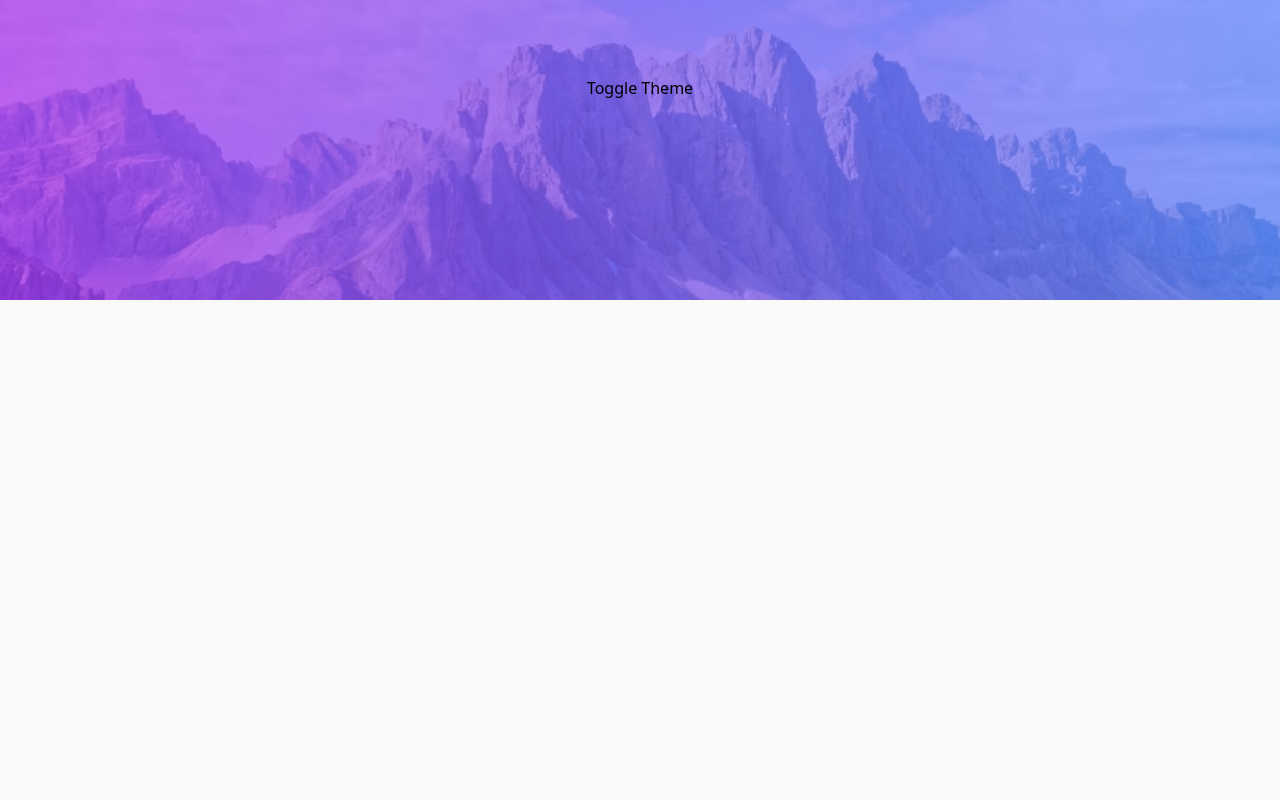
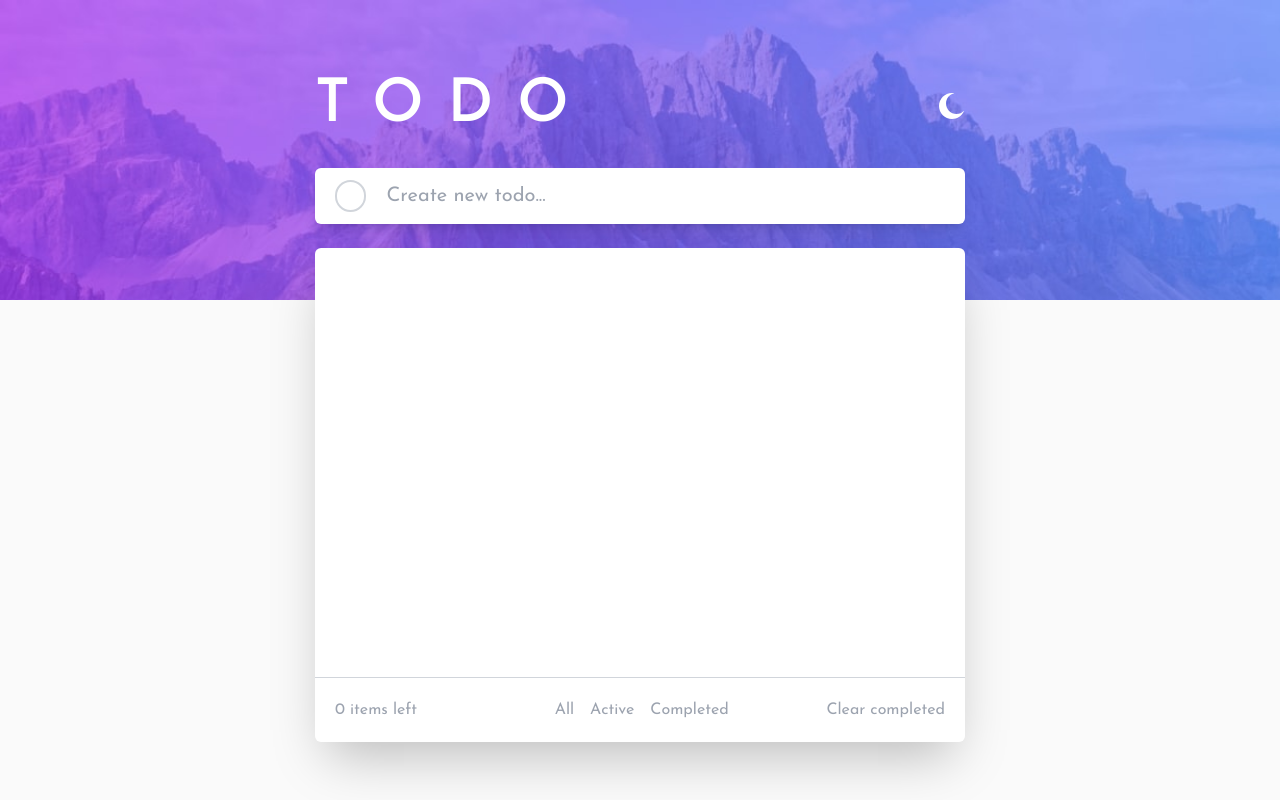
Before and after one commit to smitvalture/To-Do-Website, a React (Vite) app: page / in a window 1280 px wide. Built offline with nearby package versions, Linux system fonts and the light colour scheme.

Commit message:
design done

```diff
--- /dev/null
+++ b/src/components/Tasks.jsx
@@ -0,0 +1,18 @@
+import React, { useState } from 'react'
+import icon_check from '../assets/images/icon-check.svg';
+
+const Tasks = ({ item, isDarkMode }) => {
+
+    const [toggle, setToggle] = useState(false);
+
+    return (
+        <>
+            <button onClick={() => setToggle(!toggle)} className={`w-8 h-8 flex justify-center items-center rounded-full ${toggle && "bg-gradient-to-br"} from-[#7bbbf9] to-[#9e7fec] border-2 ${isDarkMode ? "border-[#353648]" : "border-gray-300]"}`}>
+                {toggle && <img src={icon_check} alt="icon check" />}
+            </button>
+            <p className={`ml-2 ${toggle && "line-through"}`}>{item}</p>
+        </>
+    )
+}
+
+export default Tasks
--- a/src/index.css
+++ b/src/index.css
@@ -1,5 +1,14 @@
-@import url("https://fonts.googleapis.com/css2?family=Manrope:wght@200;300;400;500;600;700;800&display=swap");
+@import url("https://fonts.googleapis.com/css2?family=Josefin+Sans:ital,wght@0,100;0,200;0,300;0,400;0,500;0,600;0,700;1,100;1,200;1,300;1,400;1,500;1,600;1,700&display=swap");
 
 @tailwind base;
 @tailwind components;
 @tailwind utilities;
+
+.scrollbar-hide {
+	scrollbar-width: none; /* Firefox */
+	-ms-overflow-style: none; /* Internet Explorer 10+ */
+}
+
+.scrollbar-hide::-webkit-scrollbar {
+	display: none; /* Safari and Chrome */
+}
--- a/src/pages/Home.jsx
+++ b/src/pages/Home.jsx
@@ -1,9 +1,16 @@
 import React, { useState, useEffect } from 'react';
 import bg_img_light from '../assets/images/bg-desktop-light.jpg';
 import bg_img_dark from '../assets/images/bg-desktop-dark.jpg';
+import icon_sun from '../assets/images/icon-sun.svg';
+import icon_moon from '../assets/images/icon-moon.svg';
+import icon_check from '../assets/images/icon-check.svg';
+import Tasks from '../components/Tasks';
 
 const Home = () => {
   const [isDarkMode, setIsDarkMode] = useState(false);
+  const [toggle, setToggle] = useState(false);
+  const [input, setInput] = useState("");
+  const [list, setList] = useState([]);
 
   useEffect(() => {
     const prefersDarkMode = window.matchMedia('(prefers-color-scheme: dark)').matches;
@@ -16,8 +23,16 @@ const Home = () => {
     document.documentElement.classList.toggle('dark');
   };
 
+  const handleSubmit = (e) => {
+    e.preventDefault();
+    if (input) {
+      setList([...list, input]);
+      setInput("");
+    }
+  };
+
   return (
-    <section className='w-screen h-screen flex flex-col justify-center items-center bg-[#d6e0ed]'>
+    <section className='w-screen h-screen flex flex-col justify-center items-center bg-[#d6e0ed] font-Josefin'>
       <div className='relative w-full h-3/5 flex justify-center items-center overflow-hidden'>
         <img
           src={isDarkMode ? bg_img_dark : bg_img_light}
@@ -26,8 +41,49 @@ const Home = () => {
         />
       </div>
       <div className={`relative w-full h-full flex justify-center ${isDarkMode ? "bg-[#1e1e28]" : "bg-[#fafafa]"}`}>
-        <div className='absolute -top-56 max-w-[700px] w-full h-full flex flex-col items-center'>
-          <button onClick={toggleTheme}>Toggle Theme</button>
+        <div className='absolute -top-56 max-w-[650px] w-full h-full gap-6 flex flex-col items-center'>
+          <div className='w-full flex justify-between items-center'>
+            <h1 className={`text-${isDarkMode ? "gray-300" : "white"} text-6xl font-semibold tracking-[24px]`}>TODO</h1>
+            <button onClick={toggleTheme}>
+              {
+                <img src={isDarkMode ? icon_sun : icon_moon} alt="theme icon" />
+              }
+            </button>
+          </div>
+
+          <form onSubmit={handleSubmit} className={`w-full h-16 px-5 py-3 shadow-lg mt-2 flex gap-5 justify-center items-center ${isDarkMode ? "bg-[#2a2b3d]" : "bg-white"} rounded-md`}>
+            <button onClick={() => setToggle(!toggle)} type='button' className={`w-[34px] h-8 flex justify-center items-center rounded-full ${toggle && "bg-gradient-to-br"} from-[#7bbbf9] to-[#9e7fec] border-2 ${isDarkMode ? "border-[#353648]" : "border-gray-300"}`}>
+              {toggle && <img src={icon_check} alt="icon check" />}
+            </button>
+            <input
+              className={`w-full h-full ${isDarkMode ? "text-gray-300" : "text-gray-500"} text-xl bg-transparent outline-none`}
+              type="text"
+              name="new_task"
+              id="new_task"
+              placeholder='Create new todo...'
+              value={input}
+              onChange={(e) => setInput(e.target.value)}
+            />
+          </form>
+
+          <div className={`w-full min-h-[calc(100%-6px)] rounded-md shadow-2xl flex flex-col justify-between ${isDarkMode ? "bg-[#2a2b3d]" : "bg-white"}`}>
+            <div className='overflow-y-scroll scrollbar-hide scroll-smooth'>
+              {list.map((item, index) => (
+                <div key={index} className={`p-5 text-xl border-b flex gap-3 items-center ${isDarkMode ? "text-gray-300 border-gray-700" : "text-gray-700 border-gray-300"}`}>
+                  <Tasks item={item} isDarkMode={isDarkMode} />
+                </div>
+              ))}
+            </div>
+            <div className={`w-full p-5 flex justify-between border-t ${isDarkMode ? "text-gray-500 border-gray-700" : "text-gray-400 border-gray-300"}`}>
+              <p>{list.length} items left</p>
+              <nav className='flex gap-4 ml-10'>
+                <button className={`hover:text-gray-600`}>All</button>
+                <button className={`hover:text-gray-600`}>Active</button>
+                <button className={`hover:text-gray-600`}>Completed</button>
+              </nav>
+              <button type='button' className={`hover:text-gray-600`}>Clear completed</button>
+            </div>
+          </div>
         </div>
       </div>
     </section>
--- a/tailwind.config.cjs
+++ b/tailwind.config.cjs
@@ -7,7 +7,7 @@ module.exports = {
 				"3xl": "0 0 35px 10px #87fbb0",
 			},
 			fontFamily: {
-				Manrope: ["Manrope", "sans-serif"],
+				Josefin: ["Josefin Sans", "sans-serif"],
 			},
 		},
 
```
